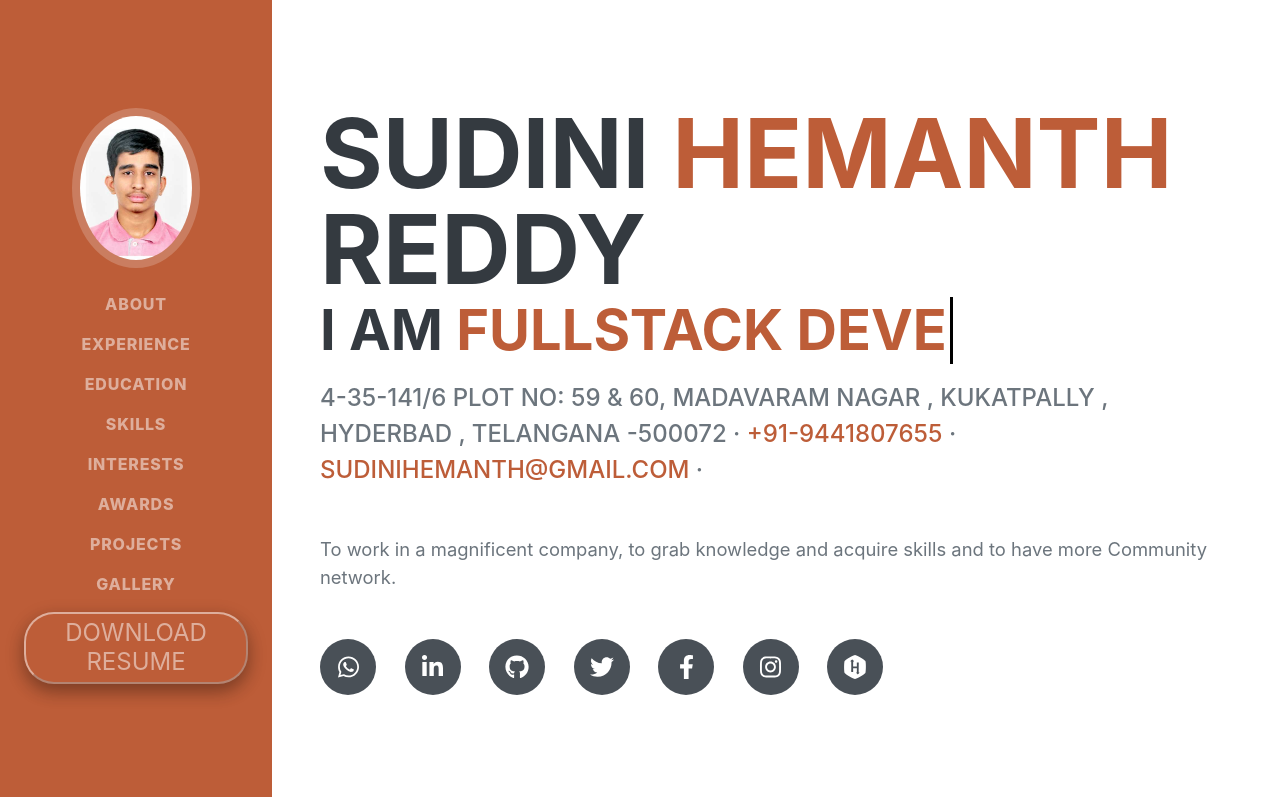
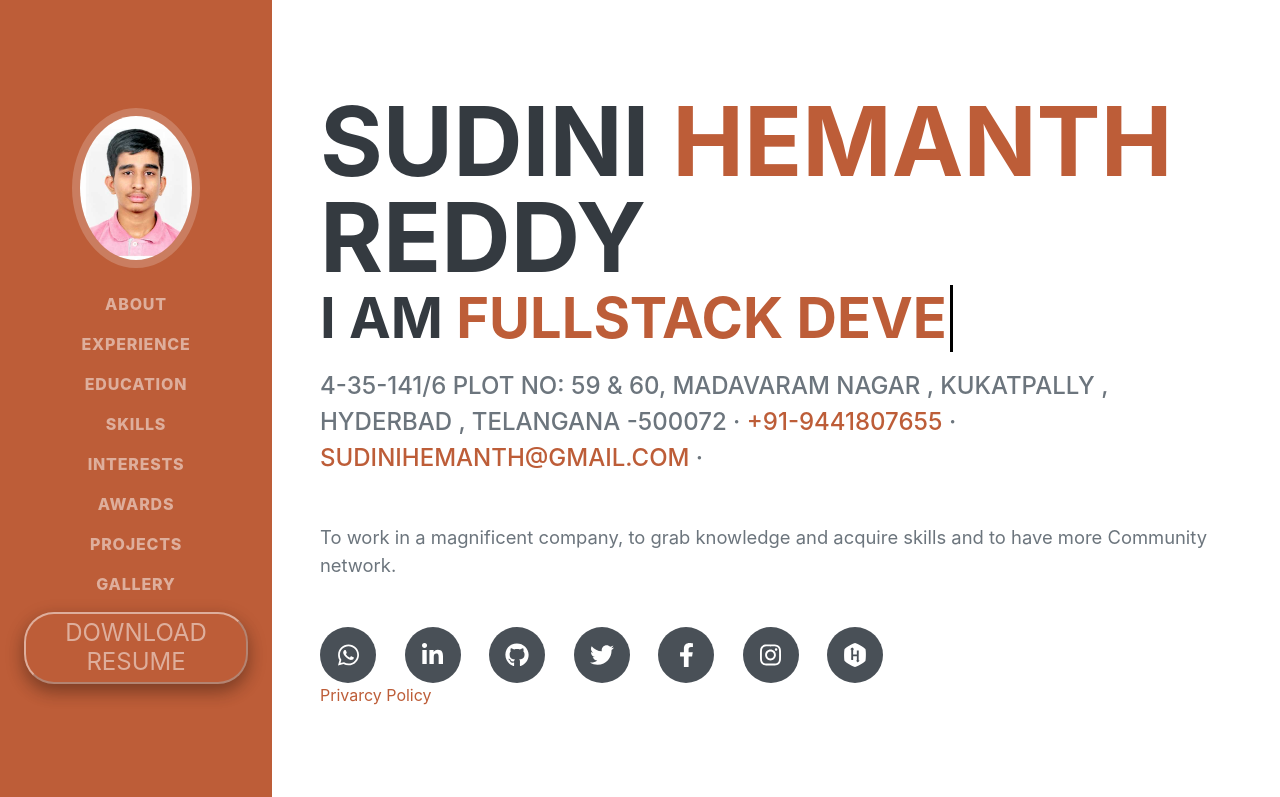
Before and after one commit to Hemanth3401/MYRESUME, a website: page index.html in a window 1280 px wide. Shown: the top 797 px of the page. Drawn offline with nearby package versions, Linux system fonts and the light colour scheme; a web font is replaced by a local one.

Commit message:
Privarcy Policy

```diff
--- a/index.html
+++ b/index.html
@@ -72,6 +72,9 @@
                         <a class="social-icon" href="https://www.facebook.com/hemanth.sudini.16/"><i class="fab fa-facebook-f"></i></a>
                         <a class="social-icon" href="https://www.instagram.com/the_f_r_e_a_k/"><i class="fab fa-instagram"></i></a>
                         <a class="social-icon" href="https://www.hackerrank.com/hemanthreddy9941"><i class="fab fa-hackerrank"></i></a>
+                    </div>
+                    <div>
+                        <a class="md-5" href="./Privary_Policy.html">Privarcy Policy</a>
                     </div>
                 </div>
             </section>
```
